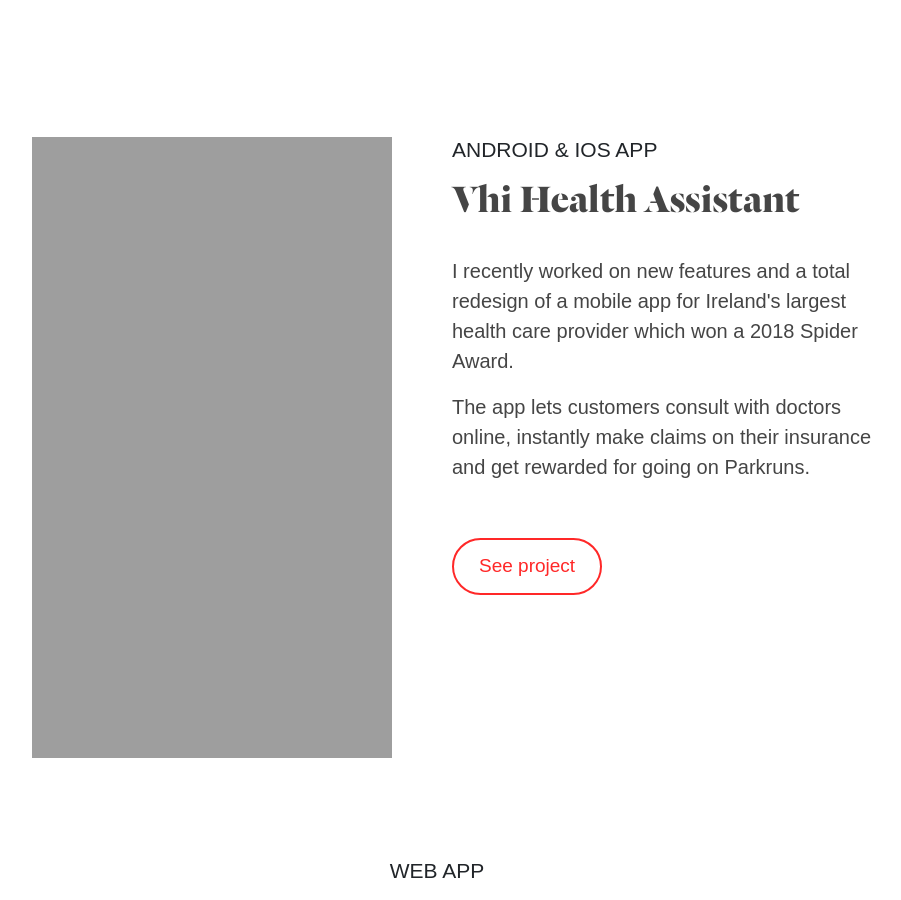
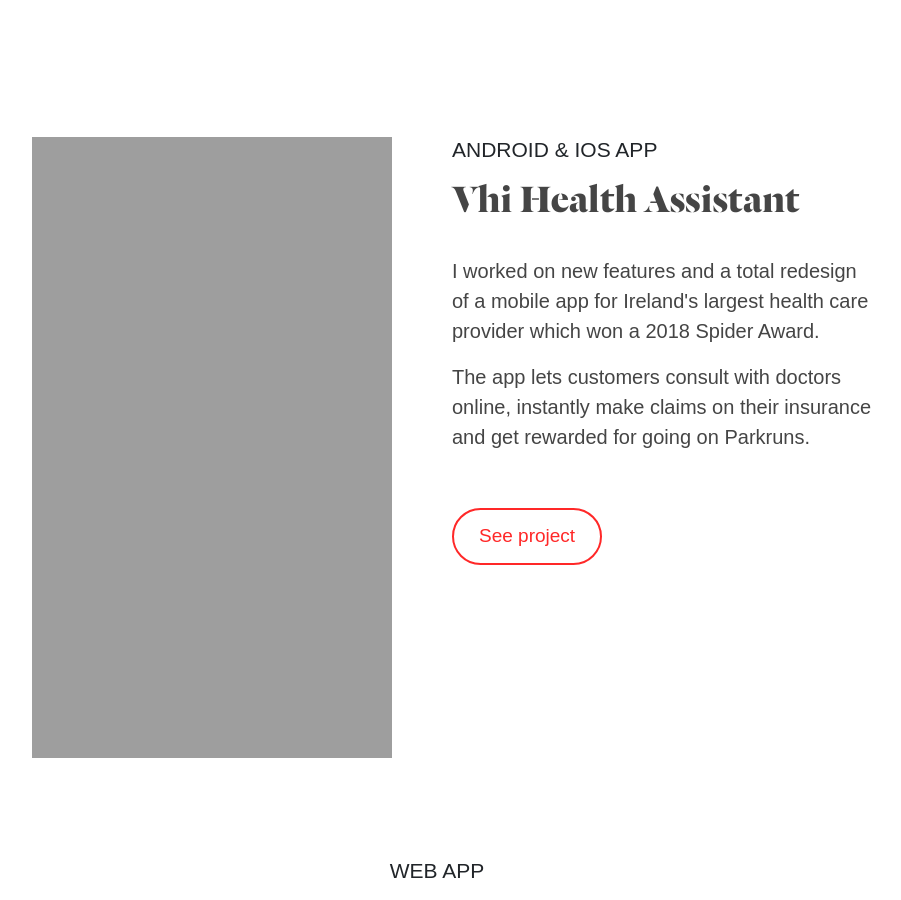
Before and after one commit to mlangsman/portfolio-langsman, a Jekyll site: the page built from index.html, in a window 1280 px wide and 900 px high, scrolled down 3054 px. Shown: the whole window, without its empty margins (203-1104 px from the left). Built offline with Jekyll 4.4.1, drawn with Linux system fonts in a browser that asks for light colours; some web fonts are replaced.

Commit message:
Copy update

```diff
--- a/index.html
+++ b/index.html
@@ -82,7 +82,7 @@
 			<div class="col d-flex flex-column ">
 				<h3 class="mb-3">Android & IOS App</h3>
 				<h1>Vhi Health Assistant</h1>
-				<p>I recently worked on new features and a total redesign of a mobile app for Ireland's largest health care provider which won a <span class="bold">2018 Spider Award</span>. </p>
+				<p>I worked on new features and a total redesign of a mobile app for Ireland's largest health care provider which won a <span class="bold">2018 Spider Award</span>. </p>
 				<p>The app lets customers consult with doctors online, instantly make claims on their insurance and get rewarded for going on Parkruns.</p>
 				<a href="vhi"><button class="btn-primary">See project</button></a>
 			</div>
```
